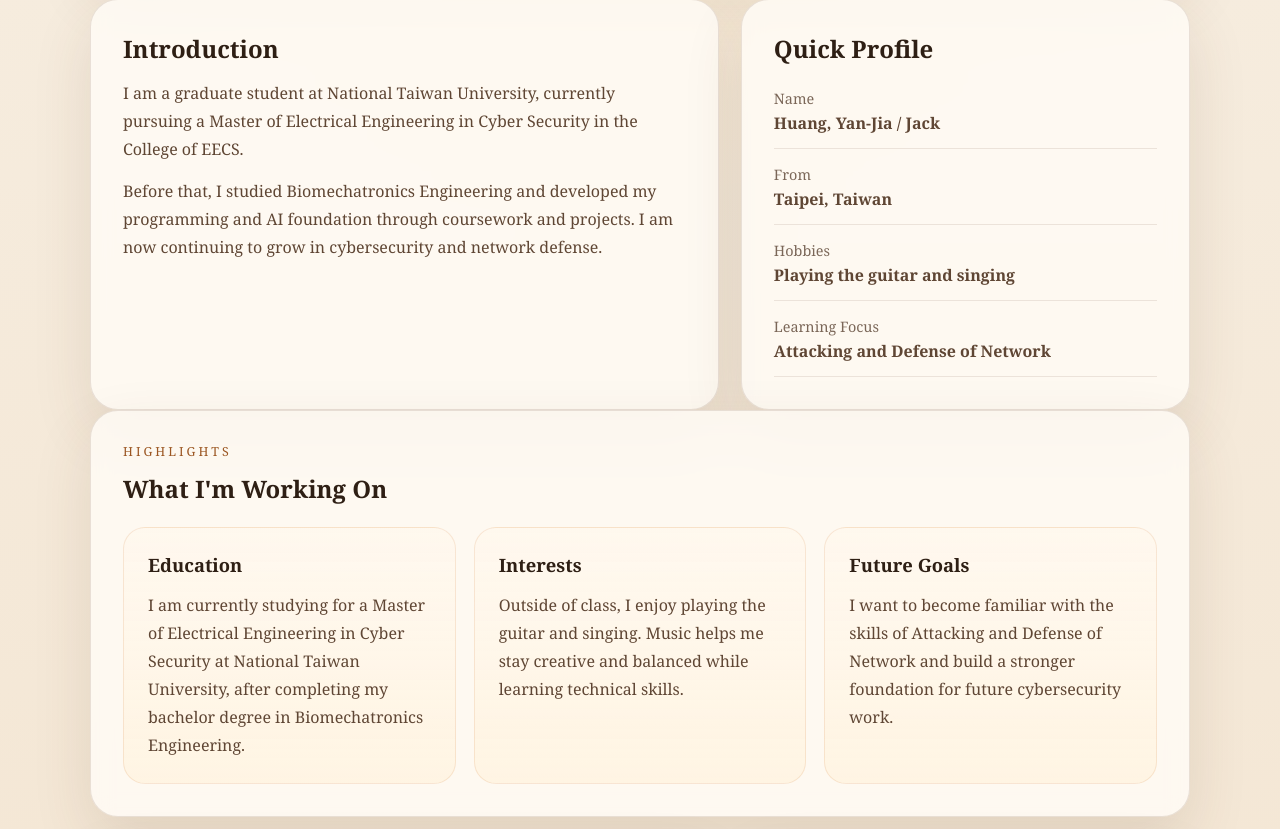
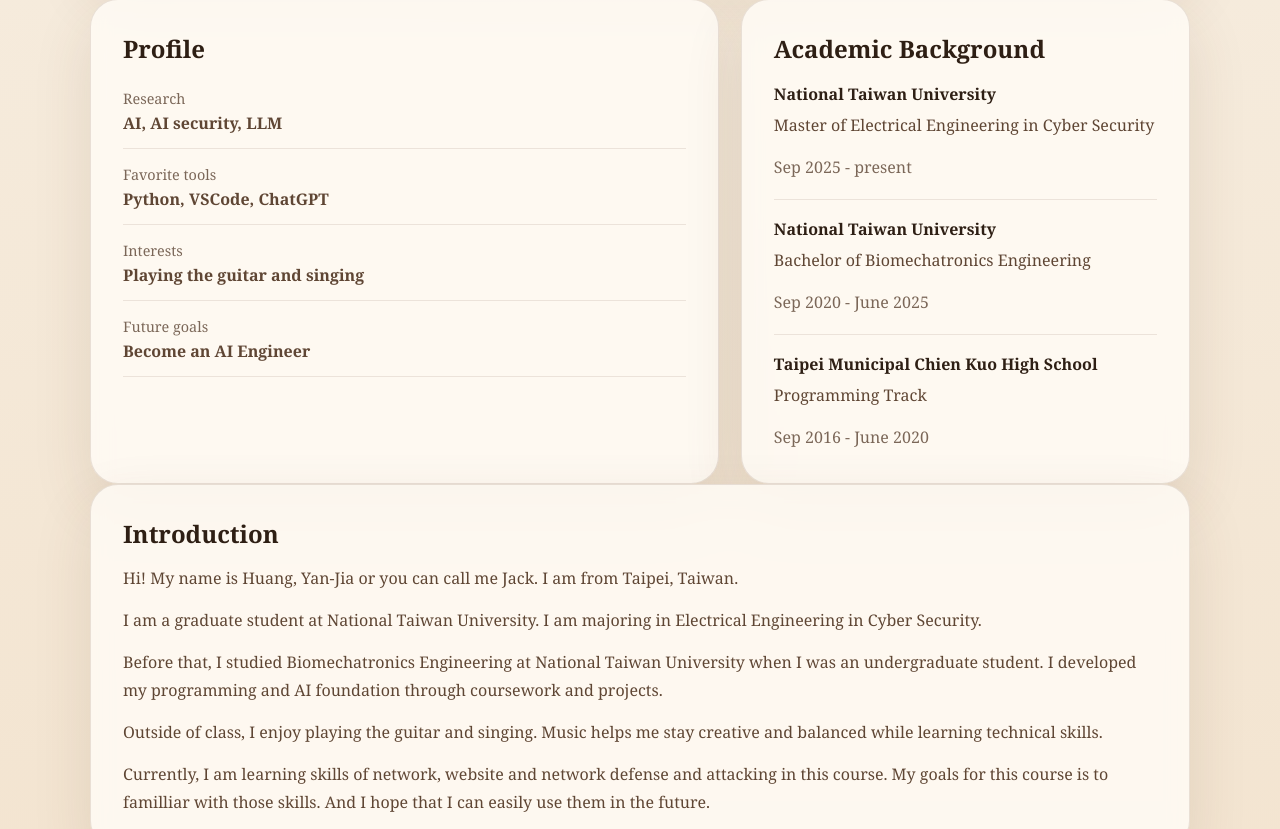
Before and after one commit to 1026jack/my-personal-website, a React (Vite) app: page / in a window 1280 px wide. Shown: the part 531-1360 px from the top of the page. Built offline with nearby package versions, Linux system fonts and the light colour scheme.

Commit message:
Rearrange profile and introduction sections

```diff
--- a/src/App.jsx
+++ b/src/App.jsx
@@ -1,19 +1,4 @@
 import './App.css'
-
-const highlights = [
-  {
-    title: 'Education',
-    text: 'I am currently studying for a Master of Electrical Engineering in Cyber Security at National Taiwan University, after completing my bachelor degree in Biomechatronics Engineering.',
-  },
-  {
-    title: 'Interests',
-    text: 'Outside of class, I enjoy playing the guitar and singing. Music helps me stay creative and balanced while learning technical skills.',
-  },
-  {
-    title: 'Future Goals',
-    text: 'I want to become familiar with the skills of Attacking and Defense of Network and build a stronger foundation for future cybersecurity work.',
-  },
-]
 
 function App() {
   return (
@@ -38,60 +23,28 @@
       </section>
 
       <section className="content-grid" id="introduction">
-        <article className="panel intro-panel">
-          <h2>Introduction</h2>
-          <p>
-            I am a graduate student at National Taiwan University, currently
-            pursuing a Master of Electrical Engineering in Cyber Security in
-            the College of EECS.
-          </p>
-          <p>
-            Before that, I studied Biomechatronics Engineering and developed my
-            programming and AI foundation through coursework and projects. I am
-            now continuing to grow in cybersecurity and network defense.
-          </p>
-        </article>
-
-        <aside className="panel profile-panel">
-          <h2>Quick Profile</h2>
+        <article className="panel profile-panel">
+          <h2>Profile</h2>
           <ul className="profile-list">
             <li>
-              <span>Name</span>
-              <strong>Huang, Yan-Jia / Jack</strong>
+              <span>Research</span>
+              <strong>AI, AI security, LLM</strong>
             </li>
             <li>
-              <span>From</span>
-              <strong>Taipei, Taiwan</strong>
+              <span>Favorite tools</span>
+              <strong>Python, VSCode, ChatGPT</strong>
             </li>
             <li>
-              <span>Hobbies</span>
+              <span>Interests</span>
               <strong>Playing the guitar and singing</strong>
             </li>
             <li>
-              <span>Learning Focus</span>
-              <strong>Attacking and Defense of Network</strong>
+              <span>Future goals</span>
+              <strong>Become an AI Engineer</strong>
             </li>
           </ul>
-        </aside>
-      </section>
+        </article>
 
-      <section className="panel" id="goals">
-        <div className="section-heading">
-          <p className="section-label">Highlights</p>
-          <h2>What I&apos;m Working On</h2>
-        </div>
-
-        <div className="highlight-grid">
-          {highlights.map((item) => (
-            <article className="highlight-card" key={item.title}>
-              <h3>{item.title}</h3>
-              <p>{item.text}</p>
-            </article>
-          ))}
-        </div>
-      </section>
-
-      <section className="content-grid">
         <article className="panel">
           <h2>Academic Background</h2>
           <ul className="timeline-list">
@@ -112,13 +65,33 @@
             </li>
           </ul>
         </article>
+      </section>
 
-        <article className="panel">
-          <h2>Course Goal</h2>
+      <section className="panel" id="goals">
+        <article className="intro-panel">
+          <h2>Introduction</h2>
           <p>
-            My goal for this course is to become more familiar with the skills
-            used in Attacking and Defense of Network and apply them with better
-            understanding and confidence.
+            Hi! My name is Huang, Yan-Jia or you can call me Jack. I am from
+            Taipei, Taiwan.
+          </p>
+          <p>
+            I am a graduate student at National Taiwan University. I am
+            majoring in Electrical Engineering in Cyber Security.
+          </p>
+          <p>
+            Before that, I studied Biomechatronics Engineering at National
+            Taiwan University when I was an undergraduate student. I developed
+            my programming and AI foundation through coursework and projects.
+          </p>
+          <p>
+            Outside of class, I enjoy playing the guitar and singing. Music
+            helps me stay creative and balanced while learning technical skills.
+          </p>
+          <p>
+            Currently, I am learning skills of network, website and network
+            defense and attacking in this course. My goals for this course is
+            to familliar with those skills. And I hope that I can easily use
+            them in the future.
           </p>
         </article>
       </section>
```
